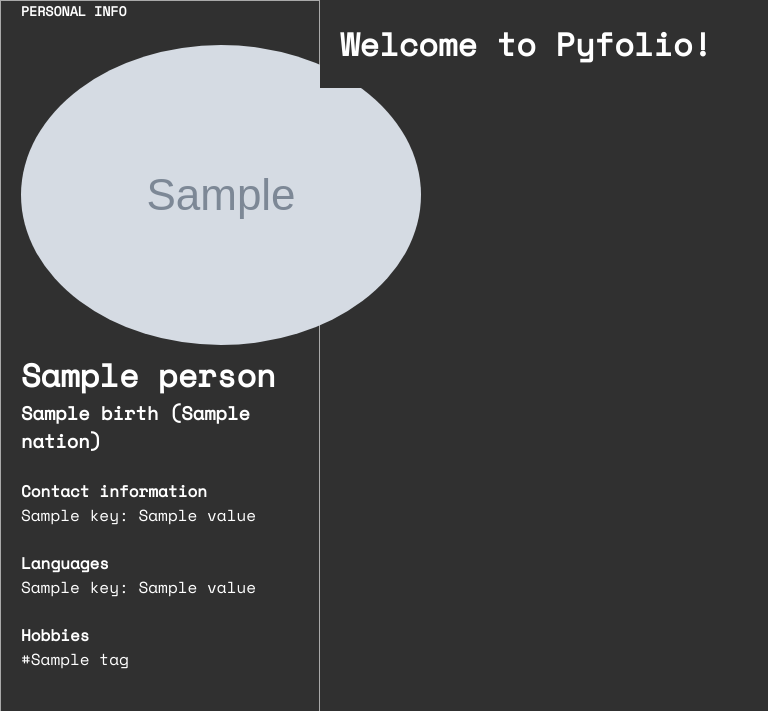
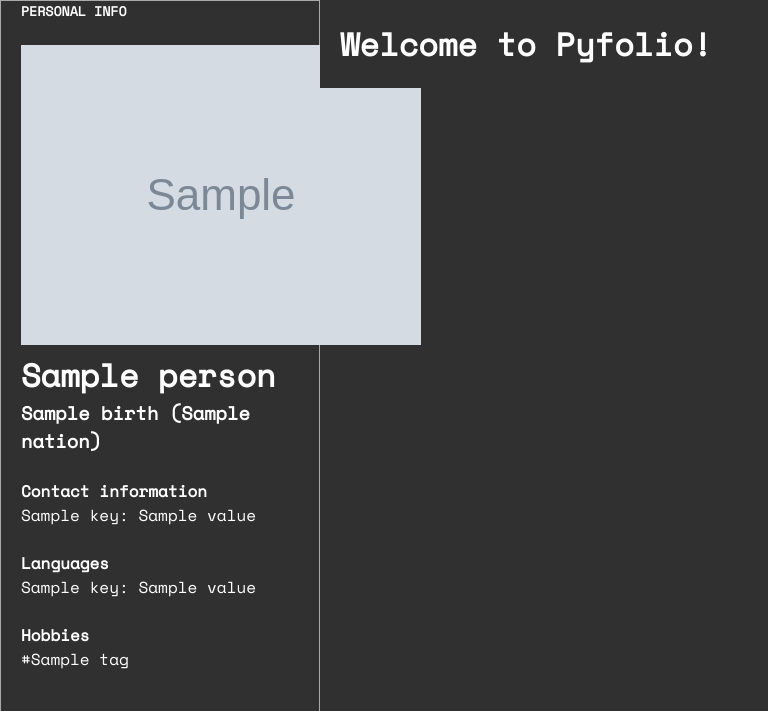
Before and after one commit to andorend/pyfolio, a Flask app: template templates/portfolio.html in a window 1280 px wide. Shown: the top 711 px of the page, without its empty margins (0-768 px from the left). Run offline with Flask 2, Linux system fonts and the light colour scheme; the template is opened without the code that fills it: most values are stand-ins (such as "Sample title", 1, 10 or a date in 2020); grey boxes marked "Sample" are stand-in pictures; some libraries are stand-ins or nearby versions.

Commit message:
Update style.css

```diff
--- a/static/style.css
+++ b/static/style.css
@@ -51,7 +51,7 @@
 }
 
 .profile-picture {
-  border-radius: 50%;
+  /* border-radius: 50%; */
 }
 
 .welcome-header {
```
